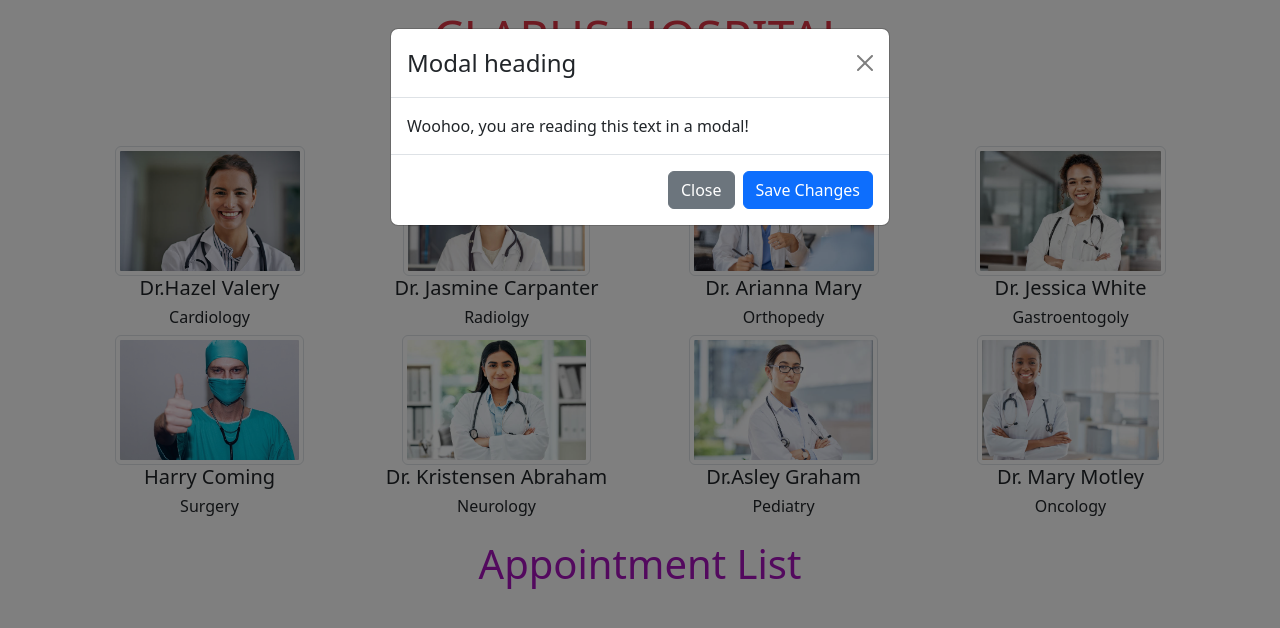
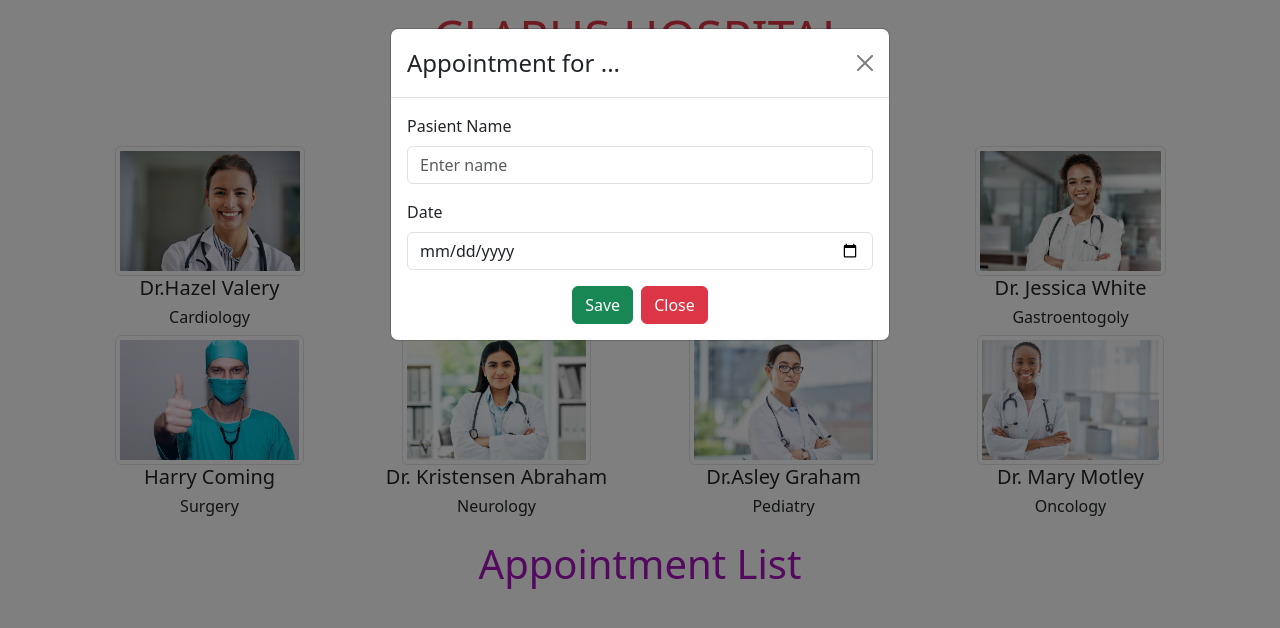
Before and after one commit to Alper-no/My_projects, a React (Create React App) app in the folder rc08_appointment-app/appointment-app-starter/: page / in a window 1280 px wide. Both pictures are taken after a click on the picture 209 px from the left and 210 px from the top of the page. Shown: the top 628 px of the page. Built offline with nearby package versions, Linux system fonts and the light colour scheme.

Commit message:
addmodel button

```diff
--- a/rc08_appointment-app/appointment-app-starter/src/components/AddModal.jsx
+++ b/rc08_appointment-app/appointment-app-starter/src/components/AddModal.jsx
@@ -1,27 +1,37 @@
-import { useState } from "react";
+// import { useState } from "react";
 import Button from "react-bootstrap/Button";
 import Modal from "react-bootstrap/Modal";
+
+import Form from "react-bootstrap/Form";
 
 function AddModal({ show, handleClose }) {
   return (
     <>
-      {/* <Button variant="primary" onClick={handleShow}>
-        Launch demo modal
-      </Button> */}
-
       <Modal show={show} onHide={handleClose}>
         <Modal.Header closeButton>
-          <Modal.Title>Modal heading</Modal.Title>
+          <Modal.Title>Appointment for ...</Modal.Title>
         </Modal.Header>
-        <Modal.Body>Woohoo, you are reading this text in a modal!</Modal.Body>
-        <Modal.Footer>
-          <Button variant="secondary" onClick={handleClose}>
-            Close
-          </Button>
-          <Button variant="primary" onClick={handleClose}>
-            Save Changes
-          </Button>
-        </Modal.Footer>
+        <Modal.Body>
+          <Form>
+            <Form.Group className="mb-3" controlId="formBasicEmail">
+              <Form.Label>Pasient Name</Form.Label>
+              <Form.Control type="text" placeholder="Enter name" />
+            </Form.Group>
+
+            <Form.Group className="mb-3" controlId="formBasicPassword">
+              <Form.Label>Date</Form.Label>
+              <Form.Control type="date" placeholder="date" />
+            </Form.Group>
+            <div className="text-center">
+              <Button variant="success" type="submit" className="me-2">
+                Save
+              </Button>
+              <Button variant="danger" onClick={handleClose}>
+                Close
+              </Button>
+            </div>
+          </Form>
+        </Modal.Body>
       </Modal>
     </>
   );
--- a/rc08_appointment-app/appointment-app-starter/src/components/Doctors.jsx
+++ b/rc08_appointment-app/appointment-app-starter/src/components/Doctors.jsx
@@ -11,23 +11,23 @@ const Doctors = () => {
   // const handleClose = () => setShow(false);
   // const handleShow = () => setShow(true);
 
-  const handleImgClick = ()=>{
-    setShow(true)
-  }
+  // const handleImgClick = ()=>{
+  //   setShow(true)
+  // }
   return (
     <Container className="p-2">
       <h3 className="display-6 mb-3" style={{ color: "rgb(166, 18, 189)" }}>
         Our Doctors
       </h3>
 
-      <Row>
+      <Row className="justify-content-center">
         {doctorData.map(({ id, img, dep, name }) => (
-          <Col xs={6} sm={4} md={3}>
+          <Col keu={id} xs={6} sm={4} md={3}>
             <img
               src={img}
               alt={name}
               className="img-thumbnail doctor-img"
-              onClick={handleImgClick}
+              onClick={()=>setShow(true)}
             />
             <h5>{name}</h5>
             <h6>{dep}</h6>
```
